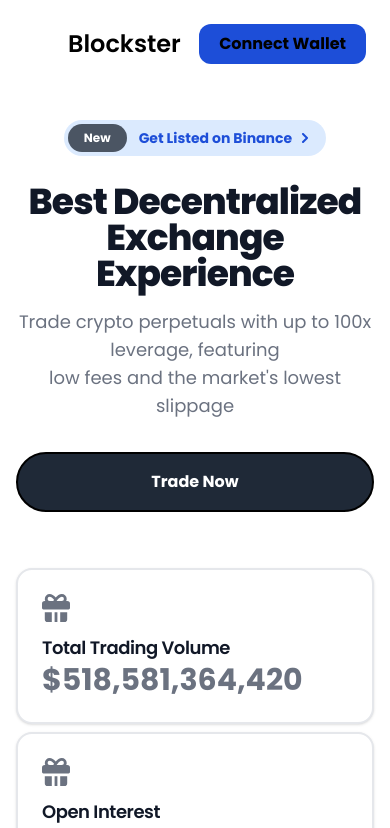
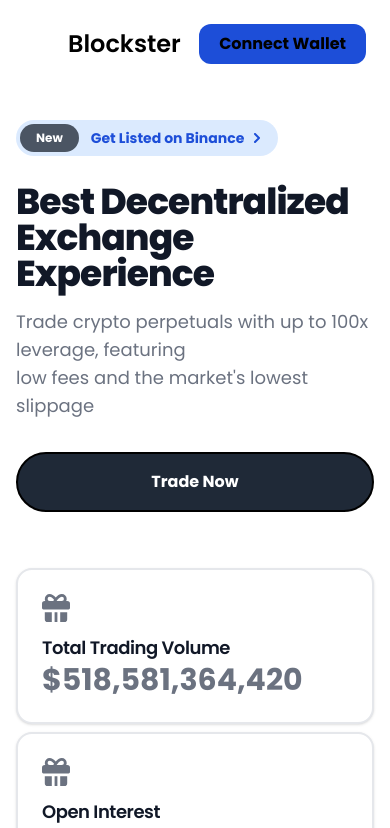
Before and after one commit to ckckckcz/Blockster, a React (Vite) app: page / in a window 390 px wide. Shown: the top 828 px of the page. Built offline with nearby package versions, Linux system fonts and the light colour scheme.

Commit message:
Update Home component layout for improved text alignment on larger screens

```diff
--- a/src/pages/Home.tsx
+++ b/src/pages/Home.tsx
@@ -3,7 +3,7 @@ export default function Home() {
     return(
         <>
             <section className="bg-white dark:bg-black">
-                <div className="py-8 px-4 mx-auto max-w-screen-2xl text-center lg:py-16">
+                <div className="py-8 px-4 mx-auto max-w-screen-2xl lg:text-center text-left lg:py-16">
                     <a href="#" className="inline-flex justify-between items-center py-1 px-1 pe-4 mb-7 text-sm text-blue-700 bg-blue-100 rounded-full dark:bg-gray-900 dark:text-white hover:bg-blue-200 dark:hover:bg-gray-800">
                         <span className="text-xs bg-gray-600 rounded-full text-white px-4 py-1.5 me-3 font-bold">New</span> <span className="text-sm font-bold">Get Listed on Binance</span>
                         <svg className="w-2.5 h-2.5 ms-2 rtl:rotate-180" aria-hidden="true" xmlns="http://www.w3.org/2000/svg" fill="none" viewBox="0 0 6 10">
```
